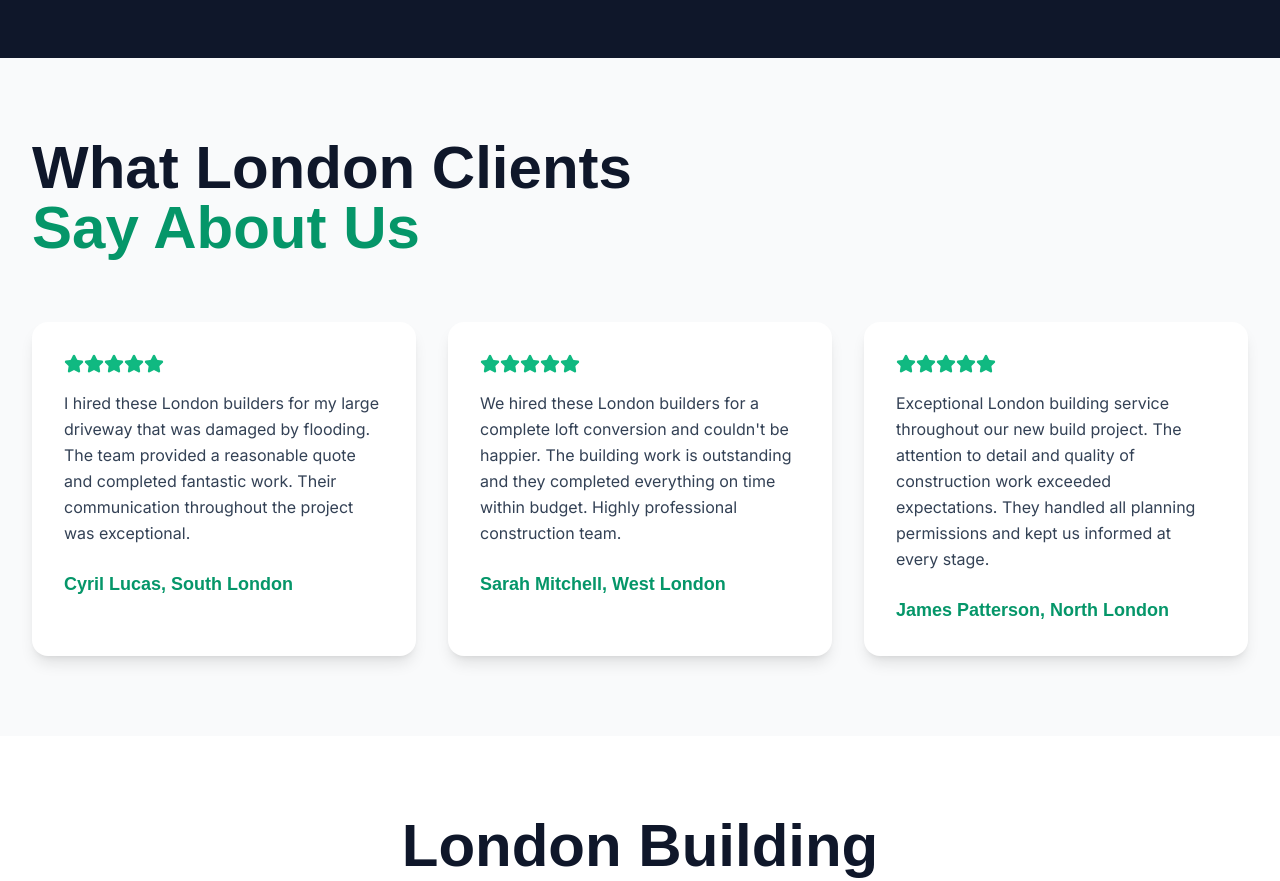
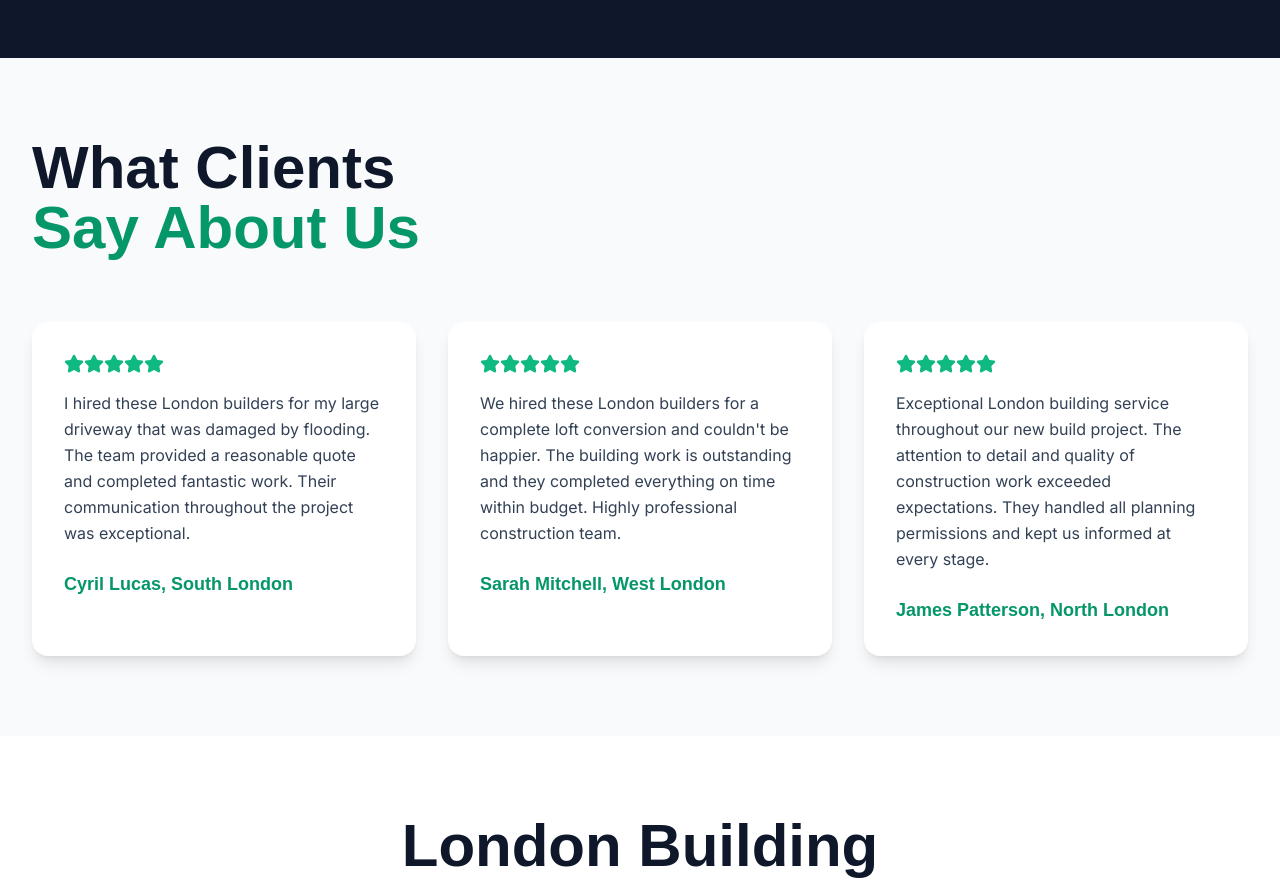
Before and after one commit to SKConstructionLtd/SKConstructionLtd, a Next.js app: page / in a window 1280 px wide. Shown: the part 3060-3941 px from the top of the page. Built offline with nearby package versions, Linux system fonts and the light colour scheme; a web font is replaced by a local one.

Commit message:
Update TestimonialsSection.tsx

```diff
--- a/components/TestimonialsSection.tsx
+++ b/components/TestimonialsSection.tsx
@@ -45,7 +45,7 @@ export default function TestimonialsSection({ testimonials }: TestimonialsSectio
       <div className="max-w-7xl mx-auto px-4 sm:px-6 lg:px-8">
         <div className="text-left mb-16">
           <h2 className="text-4xl sm:text-5xl md:text-6xl font-black text-slate-900" style={{ fontFamily: 'RF Dewi Extended, sans-serif' }}>
-            What London Clients
+            What Clients
             <br />
             <span className="text-emerald-600">Say About Us</span>
           </h2>
```
